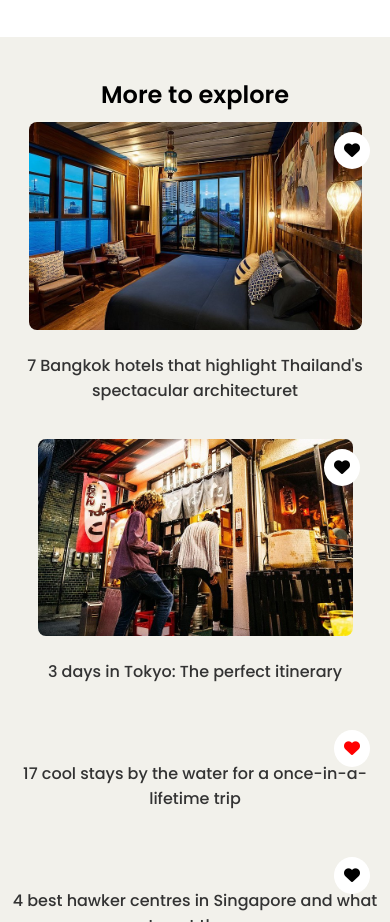
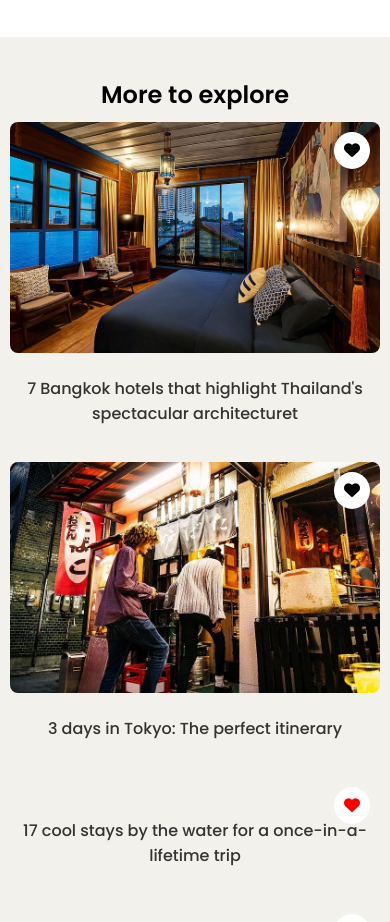
Before and after one commit to Mathiyarasan2102/Tripadvisor-clone, a plain HTML site: page index.html in a window 390 px wide. Shown: the part 2180-3102 px from the top of the page. Drawn offline with Linux system fonts and the light colour scheme; files whose address does not match are found by name.

Commit message:
Update Styles.css

```diff
--- a/Styles.css
+++ b/Styles.css
@@ -369,10 +369,10 @@ span,.footer__s2s1,.footer__s1s1s1,.footer__s1s1s1,.footer__s1s1s1,.body__explor
         align-items: center;
         gap: 20px;
     }
-    .body__explore .body__container img{
-        width: 90%;
-        max-width: 350px;
-        height: auto;
+    .body__explore .body__container img {
+        width: 100% !important;
+        max-width: 100% !important;
+        height: auto !important;
     }
     .footer{ padding: 32px 5px; flex-wrap: wrap-reverse; justify-content: center; }
     .footer__s1s1 { display: none; }
```
